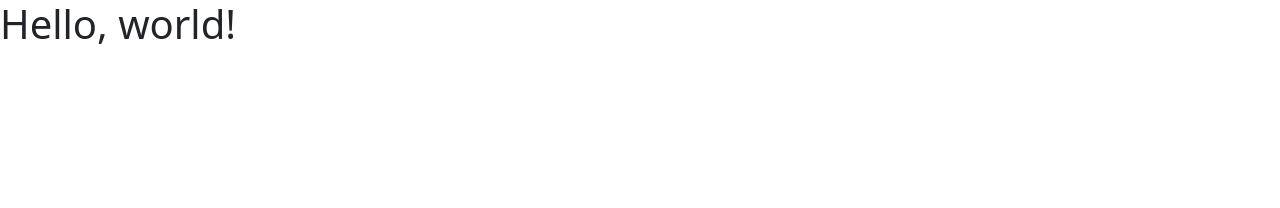
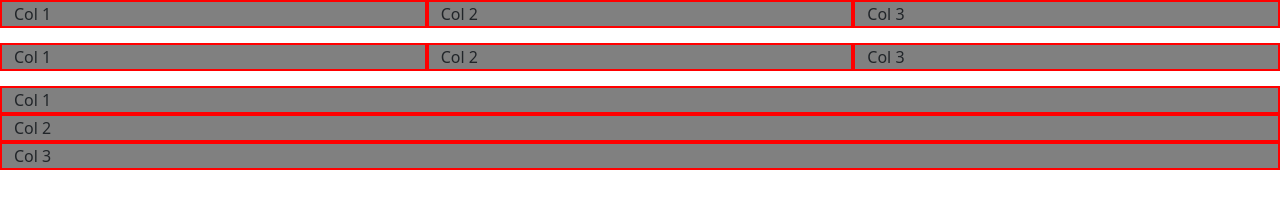
Before and after one commit to viissiiv/coursera-test, a plain HTML site: page site/index.html in a window 1280 px wide. Drawn offline with Linux system fonts and the light colour scheme.

Commit message:
esercizi

```diff
--- a/site/css/style.css
+++ b/site/css/style.css
@@ -0,0 +1,8 @@
+.row {
+    margin-bottom: 15px;
+}
+
+.row > div {
+    border: 2px solid red;
+    background-color: gray;
+}
--- a/site/index.html
+++ b/site/index.html
@@ -8,7 +8,26 @@
         <link rel="stylesheet" href="css/style.css">
     </head>
     <body>
-        <h1>Hello, world!</h1>
+
+        <div class="container-fluid">
+            <div class="row">
+                <div class="col-md-4 col-sm-6">Col 1</div>
+                <div class="col-md-4 col-sm-6">Col 2</div>
+                <div class="col-md-4 col-sm-6">Col 3</div>
+            </div>
+
+            <div class="row">
+                <div class="col-md-4 col-sm-6">Col 1</div>
+                <div class="col-md-4 col-sm-6">Col 2</div>
+                <div class="col-md-4 col-sm-6">Col 3</div>
+            </div>
+
+            <div class="row">
+                <div class="col-xs-6">Col 1</div>
+                <div class="col-xs-6">Col 2</div>
+                <div class="col-xs-6">Col 3</div>
+            </div>
+        </div>
 
         <script src="js/jquery-3.7.1.min.js"></script>
         <script src="js/bootstrap.min.js"></script>
```
